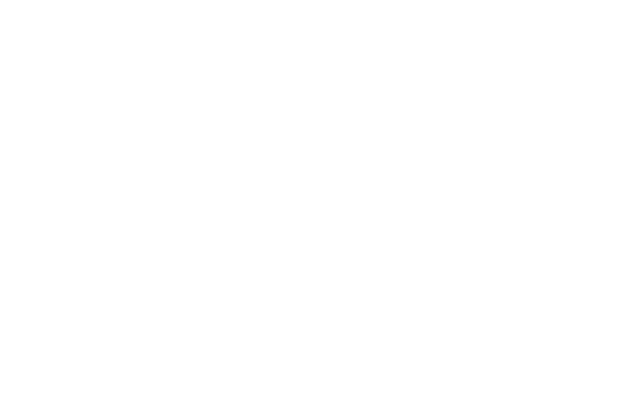
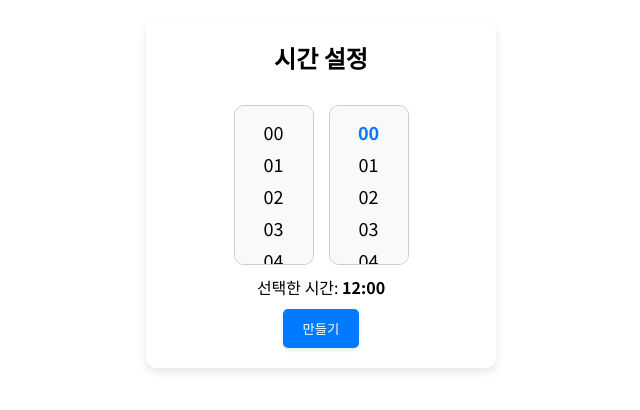
Before and after one commit to SSAFY-D105-Pop4U/Pop4U, a React (Vite) app in the folder frontend/: page /creategame in a window 1280 px wide. Before the commit this address had no page. Shown: the top 410 px of the page, without its empty margins (319-959 px from the left). Built offline with nearby package versions, Linux system fonts and the light colour scheme.

Commit message:
Feat : 게임생성 페이지 구현

```diff
--- a/frontend/src/apis/api/api.js
+++ b/frontend/src/apis/api/api.js
@@ -125,21 +125,6 @@ export const getmyreservation = async () => {
   }
 }
 
-
-{/* ✅  get :*/}
-export const getpopup = async () => {
-  try {
-    const response = await api.get(`/reservation/my`);
-    return response.data;
-  } catch (error) {
-    console.error("Error fetching popups:", error);
-    throw error;
-  }
-}
-
-
-
-
 // 내예약 조회
 export const myreservation = async () => {
   try {
@@ -151,10 +136,7 @@ export const myreservation = async () => {
   }
 }
 
-
-
-
-// 리뷰작성
+// post 리뷰작성
 export const postwritereview = async (formData) => {
   try {
     // imgapi는 이미 "Content-Type": "multipart/form-data" 설정되어 있다고 가정
@@ -163,6 +145,19 @@ export const postwritereview = async (formData) => {
     return response.data;
   } catch (error) {
     console.error("Error posting review:", error);
+    throw error;
+  }
+};
+
+
+// post 게임 생성
+export const postcreategame = async () => {
+  try {
+    const response = await api.post(`/game/start/`, {
+    });
+    return response.data;
+  } catch (error) {
+    console.error("Error fetching popups:", error);
     throw error;
   }
 };
--- a/frontend/src/apis/api/instance.js
+++ b/frontend/src/apis/api/instance.js
@@ -2,7 +2,7 @@
 import axios from "axios";
 
 const api = axios.create({
-    baseURL: "/api",
+    baseURL: "http://localhost:8081/",
     withCredentials: true,
     headers: {
         "Content-Type": "application/json",
@@ -10,7 +10,7 @@ const api = axios.create({
 });
 
 export const imgapi = axios.create({
-    baseURL: "/api",
+    baseURL: "http://localhost:8081/",
     withCredentials: true,
     // headers: {
     //     "Content-Type": "multipart/form-data",
--- /dev/null
+++ b/frontend/src/pages/Creategame.jsx
@@ -0,0 +1,155 @@
+import React, { useState, useEffect } from "react";
+import { postcreategame } from "../apis/api/api.js";
+
+const HourlyDial = () => {
+  const [selectedTime, setSelectedTime] = useState({ hours: 12, minutes: 0 });
+
+  useEffect(() => {
+    const handleScroll = (e, type) => {
+      const container = e.target;
+      const itemHeight = 32;
+      const middleIndex = Math.round(
+        container.scrollTop / itemHeight + container.clientHeight / (2 * itemHeight)
+      );
+
+      setSelectedTime((prev) => ({
+        ...prev,
+        [type]: middleIndex,
+      }));
+    };
+
+    document.getElementById("hour-container").addEventListener("scroll", (e) => handleScroll(e, "hours"));
+    document.getElementById("minute-container").addEventListener("scroll", (e) => handleScroll(e, "minutes"));
+
+    return () => {
+      document.getElementById("hour-container").removeEventListener("scroll", (e) => handleScroll(e, "hours"));
+      document.getElementById("minute-container").removeEventListener("scroll", (e) => handleScroll(e, "minutes"));
+    };
+  }, []);
+
+  const getCurrentDate = () => {
+    const today = new Date();
+    const year = today.getFullYear();
+    const month = String(today.getMonth() + 1).padStart(2, "0");
+    const day = String(today.getDate()).padStart(2, "0");
+    return `${year}-${month}-${day}`;
+  };
+
+  // api 요청임!!!!!!!!!!!!!
+  const handleSubmit = async () => {
+    const formattedTime = {
+      date: getCurrentDate(),
+      hours: selectedTime.hours.toString().padStart(2, "0"),
+      minutes: selectedTime.minutes.toString().padStart(2, "0"),
+    };
+
+    // `startTime` 형식 변환
+    const startTime = `${formattedTime.date}T${formattedTime.hours}:${formattedTime.minutes}:00`;
+
+    console.log(startTime); // 예: "2025-02-15T14:00:00"
+
+    try {
+      const data = await postcreategame({ startTime });
+      console.log("API 응답 (게임생성):", data);
+    } catch (error) {
+      console.error("api 호출 실패(게임생성)", error);
+    }
+  };
+
+  return (
+    <div style={styles.container}>
+      <h2>시간 설정</h2>
+      <div style={styles.dialWrapper}>
+        <div id="hour-container" style={styles.dialContainer}>
+          {[...Array(25).keys()].map((hour) => (
+            <div
+              key={hour}
+              style={{
+                ...styles.dialItem,
+                fontWeight: hour === selectedTime.hours ? "bold" : "normal",
+                color: hour === selectedTime.hours ? "#007bff" : "black",
+              }}
+            >
+              {hour.toString().padStart(2, "0")}
+            </div>
+          ))}
+        </div>
+        <div id="minute-container" style={styles.dialContainer}>
+          {[...Array(60).keys()].map((minute) => (
+            <div
+              key={minute}
+              style={{
+                ...styles.dialItem,
+                fontWeight: minute === selectedTime.minutes ? "bold" : "normal",
+                color: minute === selectedTime.minutes ? "#007bff" : "black",
+              }}
+            >
+              {minute.toString().padStart(2, "0")}
+            </div>
+          ))}
+        </div>
+      </div>
+      <p>
+        선택한 시간: <strong>{selectedTime.hours.toString().padStart(2, "0")}:{selectedTime.minutes.toString().padStart(2, "0")}</strong>
+      </p>
+      <button onClick={handleSubmit} style={styles.button}>만들기</button>
+    </div>
+  );
+};
+
+const styles = {
+  container: {
+    width: "350px",
+    margin: "auto",
+    textAlign: "center",
+    fontFamily: "Arial, sans-serif",
+    padding: "20px",
+    backgroundColor: "#fff",
+    borderRadius: "10px",
+    boxShadow: "0 4px 8px rgba(0, 0, 0, 0.1)",
+  },
+  dialWrapper: {
+    display: "flex",
+    justifyContent: "center",
+    alignItems: "center",
+    gap: "15px",
+    marginBottom: "10px",
+  },
+  dialContainer: {
+    height: "160px",
+    overflowY: "scroll",
+    display: "flex",
+    flexDirection: "column",
+    alignItems: "center",
+    border: "1px solid #ccc",
+    borderRadius: "10px",
+    padding: "10px",
+    backgroundColor: "#f9f9f9",
+    width: "80px",
+    scrollSnapType: "y mandatory",
+  },
+  dialItem: {
+    padding: "8px 0",
+    cursor: "pointer",
+    fontSize: "18px",
+    transition: "color 0.2s, transform 0.2s",
+    height: "32px",
+    display: "flex",
+    alignItems: "center",
+    justifyContent: "center",
+    scrollSnapAlign: "center",
+  },
+  button: {
+    padding: "10px 20px",
+    backgroundColor: "#007bff",
+    color: "white",
+    border: "none",
+    cursor: "pointer",
+    transition: "background-color 0.3s",
+    marginTop: "10px",
+    borderRadius: "5px",
+    boxShadow: "0 2px 4px rgba(0, 0, 0, 0.1)",
+  },
+};
+
+export default HourlyDial;
--- a/frontend/src/routes/AppRoutes.jsx
+++ b/frontend/src/routes/AppRoutes.jsx
@@ -16,7 +16,7 @@ import EndingPopupList from "../pages/EndingPopupList";
 import TrendingPopupList from "../pages/TrendingPopupList";
 import ReviewLifeShot from "../pages/ReviewLifeShot";
 import Chat from "../pages/Chat";
-
+import Creategame from "../pages/Creategame"
 
 import LifeShot from "../pages/LifeShot";
 const AppRoutes = () => {
@@ -43,6 +43,9 @@ const AppRoutes = () => {
       <Route path="/chat" element={<Chat />} />
 
       <Route path="/lifeshot" element={<LifeShot />} />
+      <Route path="/creategame" element={<Creategame />} />
+
+
     </Routes>
   );
 };
```
